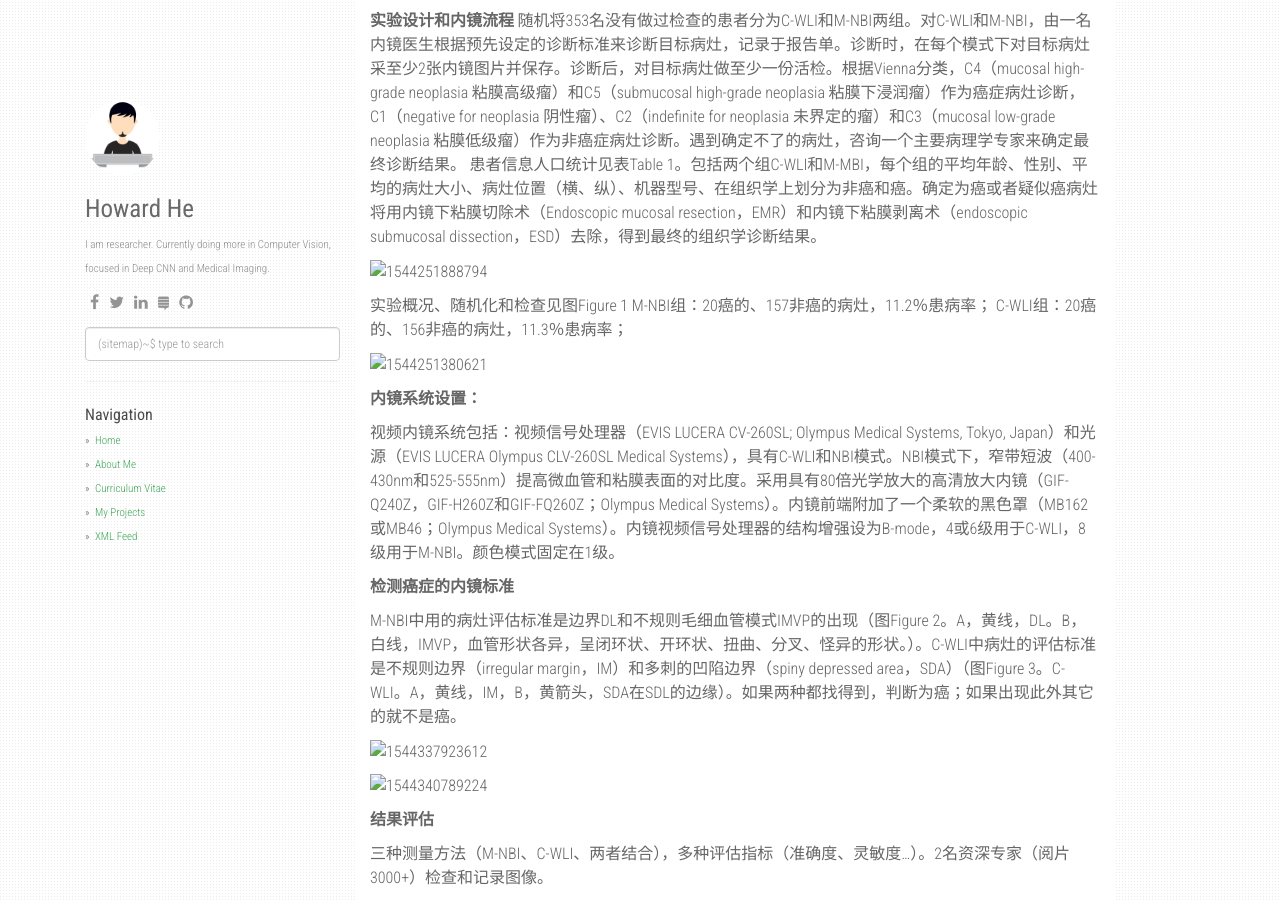
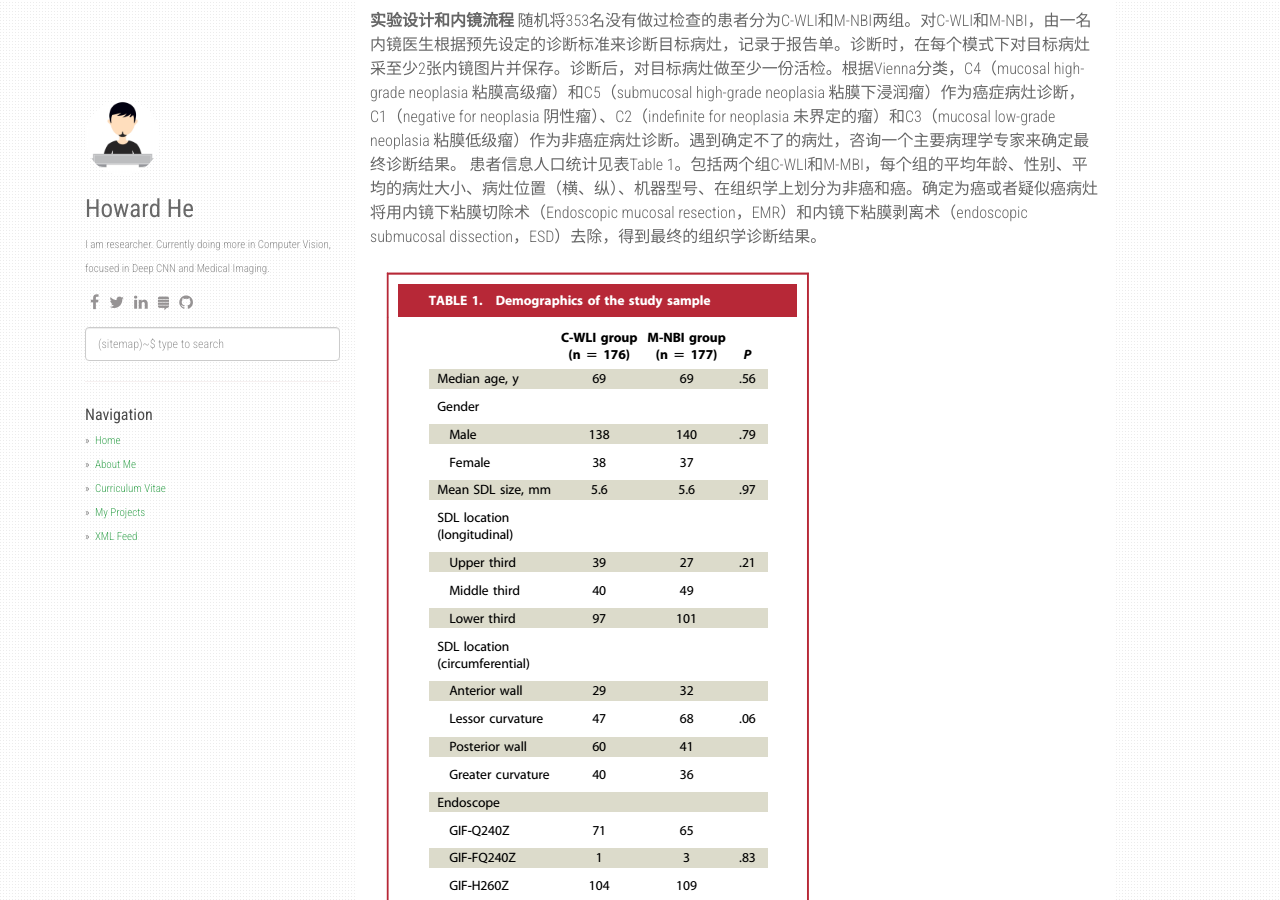
Before and after one commit to howardchina/howardchina.github.io, a Jekyll site: the page built from _posts/2018-12-09-early-gastric-cancer-2.md, in a window 1280 px wide and 900 px high, scrolled down 970 px. Built offline with Jekyll 4.4.1, drawn with Linux system fonts in a browser that asks for light colours; nearby versions of some CDN libraries; comment, search, counter and statistics services are not loaded.

Commit message:
link address

```diff
--- a/_posts/2018-12-09-early-gastric-cancer-2.md
+++ b/_posts/2018-12-09-early-gastric-cancer-2.md
@@ -46,7 +46,7 @@
 随机将353名没有做过检查的患者分为C-WLI和M-NBI两组。对C-WLI和M-NBI，由一名内镜医生根据预先设定的诊断标准来诊断目标病灶，记录于报告单。诊断时，在每个模式下对目标病灶采至少2张内镜图片并保存。诊断后，对目标病灶做至少一份活检。根据Vienna分类，C4（mucosal high-grade neoplasia 粘膜高级瘤）和C5（submucosal high-grade neoplasia 粘膜下浸润瘤）作为癌症病灶诊断，C1（negative for neoplasia 阴性瘤）、C2（indefinite for neoplasia 未界定的瘤）和C3（mucosal low-grade neoplasia 粘膜低级瘤）作为非癌症病灶诊断。遇到确定不了的病灶，咨询一个主要病理学专家来确定最终诊断结果。
 患者信息人口统计见表Table 1。包括两个组C-WLI和M-MBI，每个组的平均年龄、性别、平均的病灶大小、病灶位置（横、纵）、机器型号、在组织学上划分为非癌和癌。确定为癌或者疑似癌病灶将用内镜下粘膜切除术（Endoscopic mucosal resection，EMR）和内镜下粘膜剥离术（endoscopic submucosal dissection，ESD）去除，得到最终的组织学诊断结果。
 
-![1544251888794](/img/blog_imgs/1544251888794.png)
+![1544251888794](/static/img/posts/1544251888794.png)
 
 实验概况、随机化和检查见图Figure 1
 M-NBI组：20癌的、157非癌的病灶，11.2％患病率；
@@ -54,7 +54,7 @@
 
 
 
-![1544251380621](/img/blog_imgs/1544251380621.png)
+![1544251380621](/static/img/posts/1544251380621.png)
 
 **内镜系统设置：**
 
@@ -64,9 +64,9 @@
 
 M-NBI中用的病灶评估标准是边界DL和不规则毛细血管模式IMVP的出现（图Figure 2。A，黄线，DL。B，白线，IMVP，血管形状各异，呈闭环状、开环状、扭曲、分叉、怪异的形状。）。C-WLI中病灶的评估标准是不规则边界（irregular margin，IM）和多刺的凹陷边界（spiny depressed area，SDA）（图Figure 3。C-WLI。A，黄线，IM，B，黄箭头，SDA在SDL的边缘）。如果两种都找得到，判断为癌；如果出现此外其它的就不是癌。
 
-![1544337923612](/img/blog_imgs/1544337923612.png)
+![1544337923612](/static/img/posts/1544337923612.png)
 
-![1544340789224](/img/blog_imgs/1544340789224.png)
+![1544340789224](/static/img/posts/1544340789224.png)
 
 **结果评估**
 
@@ -84,19 +84,19 @@
 
 **每个内镜发现和病理学结果的关联**
 
-![1544343093263](/img/blog_imgs/1544343093263.png)
+![1544343093263](/static/img/posts/1544343093263.png)
 
 表Tabel 2 展示了三个策略下的发现。C-WLI弱爆...后两种都可以。
 
 **每个内镜发现的诊断性能**
 
-![1544343520304](/img/blog_imgs/1544343520304.png)
+![1544343520304](/static/img/posts/1544343520304.png)
 
 标Tabel 3展示了准确度、灵敏度、特异性、正样本预测准确度、负样本预测准确度。
 
 **M-NBI检测不准的分析**
 
-![1544344052082](/img/blog_imgs/1544344052082.png)
+![1544344052082](/static/img/posts/1544344052082.png)
 
 表Tabel 4 所示，有M-NBI的两种策略中一共有，23例误诊（假阳性14例，假阴性9例），330例正确。正确和错误诊断的病灶之间在特征（病灶尺寸、位置、诊断时间）上没有明显区别。专家总结出有如下影响因素：
 1. 技术因素。10张（5张假阳性，5张假阴性）放大倍率低或者照片失焦；
@@ -106,11 +106,11 @@
 
 #### 讨论
 
-![1544345778652](/img/blog_imgs/1544345778652.png)
+![1544345778652](/static/img/posts/1544345778652.png)
 
 图Figure 4说明M-NBI after C-WLI优于另外两种方法。
 
-![1544346116150](/img/blog_imgs/1544346116150.png)
+![1544346116150](/static/img/posts/1544346116150.png)
 
 图Figure 5给出了诊断的流程。M-NBI after C-WLI方法中，DL和IMVP都有高NPV（99%和99%），这两个标准对排除非癌病灶有足够的灵敏度。DL比IMVP容易，所以DL应该作为检测的第一步。如果没有DL，非癌病灶就不需要用任何附加结果来诊断了。然后在DL的里面评估IMVP。如果DL和IMVP都出现，就认为有癌症，否则没有癌症。优点是降低出血的风险、病例活检的量、流程时间、医疗花费，尤其是检查非癌区域时。
 
```
